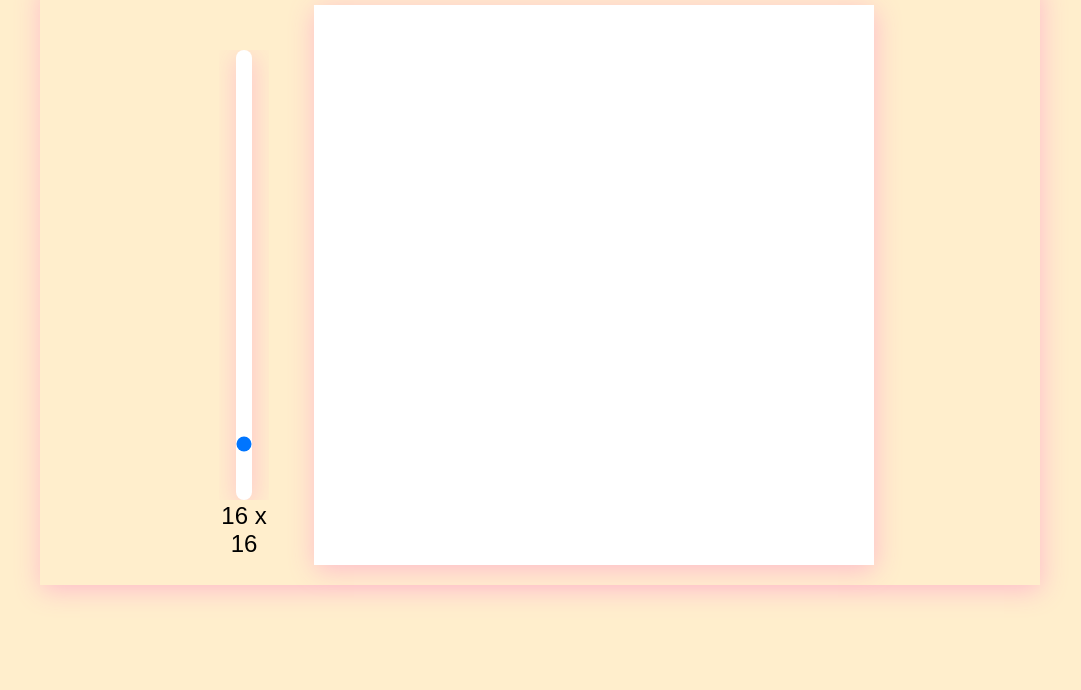
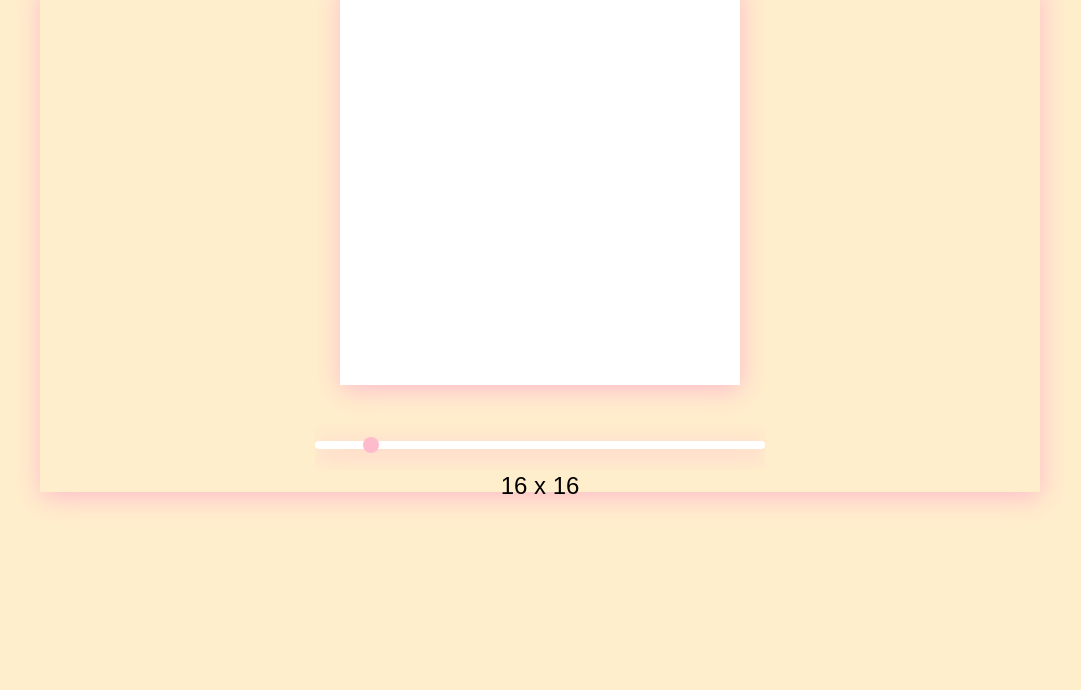
Before and after one commit to rococorbalan/etch-a-sketch, a plain HTML site: page index.html in a window 1280 px wide. Shown: the part 110-800 px from the top of the page, without its empty margins (100-1181 px from the left). Drawn offline with Linux system fonts and the light colour scheme; a web font is replaced by a local one.

Commit message:
Change slider placement, implementation postponed

```diff
--- a/index.html
+++ b/index.html
@@ -11,10 +11,10 @@
     <h1>Etch A Sketch</h1>
     <div id="work-station" style="text-align: center;" >
         <div class="input">
-            <input class="size" type="range" min="8" max="80" value="16" step="8" oninput="this.nextElementSibling.value = this.value + ' x ' + this.value" orient="vertical">
+            <input class="size" type="range" min="8" max="80" value="16" step="8" oninput="this.nextElementSibling.value = this.value + ' x ' + this.value">
             <output id="output">16 x 16</output>
         </div>
-        <div id="container">
+        <div id="container"></div>
     </div>
     </div>
 </body>
--- a/scripts/script.js
+++ b/scripts/script.js
@@ -1,4 +1,7 @@
 const container = document.querySelector("#container");
+const input = document.querySelector(".size")
+const pixels = document.querySelectorAll(".pixel")
+
 let mouseDown = false;
 document.body.onmousedown = () => {
     mouseDown = true;
@@ -6,6 +9,7 @@ document.body.onmousedown = () => {
 document.body.onmouseup = () => {
     mouseDown = false;
 }
+
 
 
 function createGrid(rows, columns) {
--- a/style/style.css
+++ b/style/style.css
@@ -26,16 +26,16 @@ body {
     flex-wrap: wrap;
     flex-direction: row;
     flex: 0 0 0;
-    min-width: 560px;
-    min-height: 560px;
-    max-width: 560px;
-    max-height: 560px;
+    min-width: 400px;
+    min-height: 400px;
+    max-width: 400px;
+    max-height: 400px;
     box-shadow: 1px 5px 25px 0px #FEBBCC;
 }
 
 .pixel {
-    width: 35px;
-    height: 35px;
+    width: 25px;
+    height: 25px;
     background-color: white;
 }
 
@@ -44,21 +44,18 @@ body {
     flex-direction: column;
     justify-content: center;
     align-items: center;
-    max-width: 75px;
-    max-height: 600px;
-    min-width: 75px;
-    min-height: 600px;
+    max-width: 600px;
+    max-height: 75px;
+    min-width: 600px;
+    min-height: 75px;
 }
 
-input[type="range"][orient=vertical] {
-
-
+input[type="range"]{
     -webkit-appearance: none;
-    appearance: slider-vertical;
-    width: 50px;
-    height: 450px;
+    width: 450px;
+    height: 50px;
     overflow: hidden;
-    background-color: #9a905d;
+    background-color: #FFEECC;
 }
 
 input[type='range'].size::-webkit-slider-thumb {
@@ -98,7 +95,7 @@ input[type='range'].size:focus {
 #work-station {
     display: flex;
     flex: 1;
-    flex-direction: row;
+    flex-direction: column-reverse;
     width: 1000px;
     height: 1000px;
     box-shadow: 1px 5px 25px 0px #FEBBCC;
```
